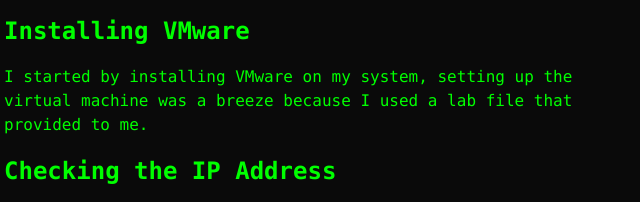
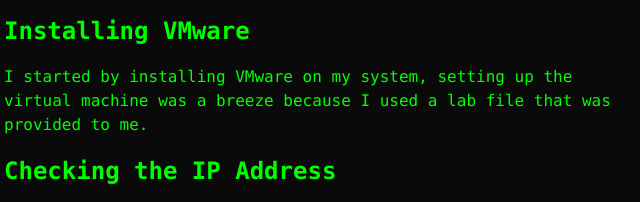
Before and after one commit to cyrusolinger/cyrusolinger, an Eleventy site: page cyrusolinger.com/content/blog/2024-08-06-vmware-lab-troubleshooting/2024-08-06-vmware-lab-troubleshooting.md in a window 1280 px wide. Shown: the part 347-549 px from the top of the page, 332-972 px from the left. Built offline with nearby package versions, Linux system fonts and the light colour scheme; Eleventy itself is replaced by a stand-in of ours; files that its build step writes are made by us from their sources; files whose address does not match are found by name.

Commit message:
Fixed typos in 2024-08-06-vmware-lab-troubleshooting.md

```diff
--- a/cyrusolinger.com/content/blog/2024-08-06-vmware-lab-troubleshooting/2024-08-06-vmware-lab-troubleshooting.md
+++ b/cyrusolinger.com/content/blog/2024-08-06-vmware-lab-troubleshooting/2024-08-06-vmware-lab-troubleshooting.md
@@ -10,7 +10,7 @@
 
 ## Installing VMware
 
-I started by installing VMware on my system, setting up the virtual machine was a breeze because I used a lab file that provided to me.
+I started by installing VMware on my system, setting up the virtual machine was a breeze because I used a lab file that was provided to me.
 
 ## Checking the IP Address
 
```
